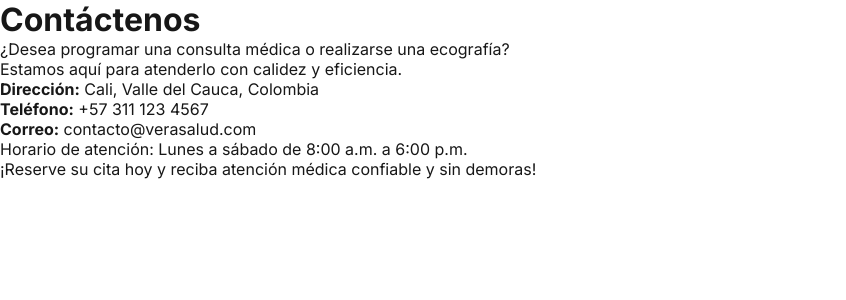
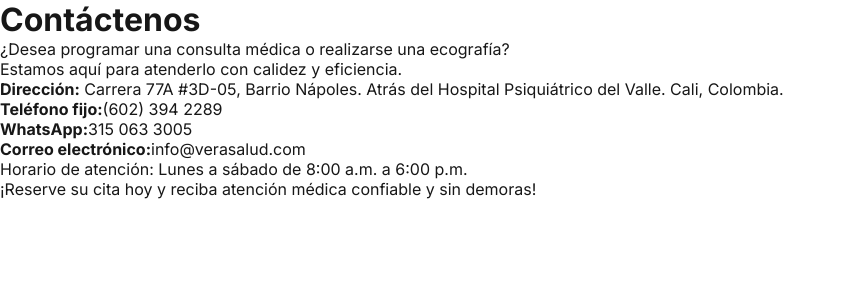
Before and after one commit to gstvgrc/verasalud-website, a Next.js app: page /contacto in a window 1280 px wide. Shown: the top 300 px of the page, without its empty margins (0-846 px from the left). Built offline with nearby package versions, Linux system fonts and the light colour scheme.

Commit message:
Actualiza datos de contacto

```diff
--- a/app/contacto/page.js
+++ b/app/contacto/page.js
@@ -17,9 +17,22 @@ export default function ContactoPage() {
         <p>¿Desea programar una consulta médica o realizarse una ecografía?</p>
         <p>Estamos aquí para atenderlo con calidez y eficiencia.</p>
         <ul>
-          <li><strong>Dirección:</strong> Cali, Valle del Cauca, Colombia</li>
-          <li><strong>Teléfono:</strong> +57 311 123 4567</li>
-          <li><strong>Correo:</strong> contacto@verasalud.com</li>
+          <li>
+            <strong>Dirección:</strong> Carrera 77A #3D-05, Barrio Nápoles. Atrás
+            del Hospital Psiquiátrico del Valle. Cali, Colombia.
+          </li>
+          <li>
+            <strong>Teléfono fijo:</strong>
+            <a href="tel:+576023942289">(602) 394 2289</a>
+          </li>
+          <li>
+            <strong>WhatsApp:</strong>
+            <a href="https://wa.me/573150633005" target="_blank" rel="noopener noreferrer">315 063 3005</a>
+          </li>
+          <li>
+            <strong>Correo electrónico:</strong>
+            <a href="mailto:info@verasalud.com">info@verasalud.com</a>
+          </li>
         </ul>
         <p>Horario de atención: Lunes a sábado de 8:00 a.m. a 6:00 p.m.</p>
         <p>¡Reserve su cita hoy y reciba atención médica confiable y sin demoras!</p>
--- a/app/layout.js
+++ b/app/layout.js
@@ -80,7 +80,8 @@ export default function RootLayout({ children }) {
     telephone: '+57-602-394-2289',
     address: {
       '@type': 'PostalAddress',
-      streetAddress: 'Carrera 77A # 3D - 05',
+      streetAddress:
+        'Carrera 77A #3D-05, Barrio Nápoles. Atrás del Hospital Psiquiátrico del Valle.',
       addressLocality: 'Cali',
       addressRegion: 'Valle del Cauca',
       postalCode: '760001',
```
Also changed, not shown: app/citas/page.js (+12 -3 lines), app/page.js (+12 -5 lines).
